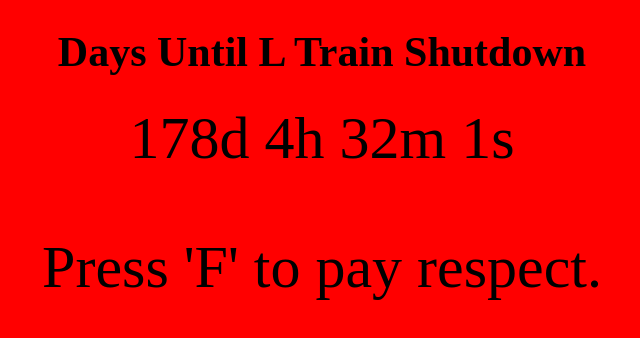
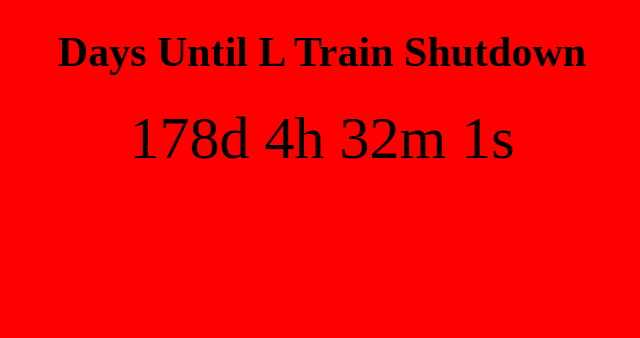
Before and after one commit to patchbae/Lpocalypse, a plain HTML site: page index.html in a window 1280 px wide. Shown: the whole page, without its empty margins (318-958 px from the left). Drawn offline with Linux system fonts and the light colour scheme.

Commit message:
Update index.html

```diff
--- a/index.html
+++ b/index.html
@@ -47,8 +47,5 @@
     }
 }, 1000);
 </script>
-
-  <p> Press 'F' to pay respect. </p>
-
 </body>
 </html>
```
